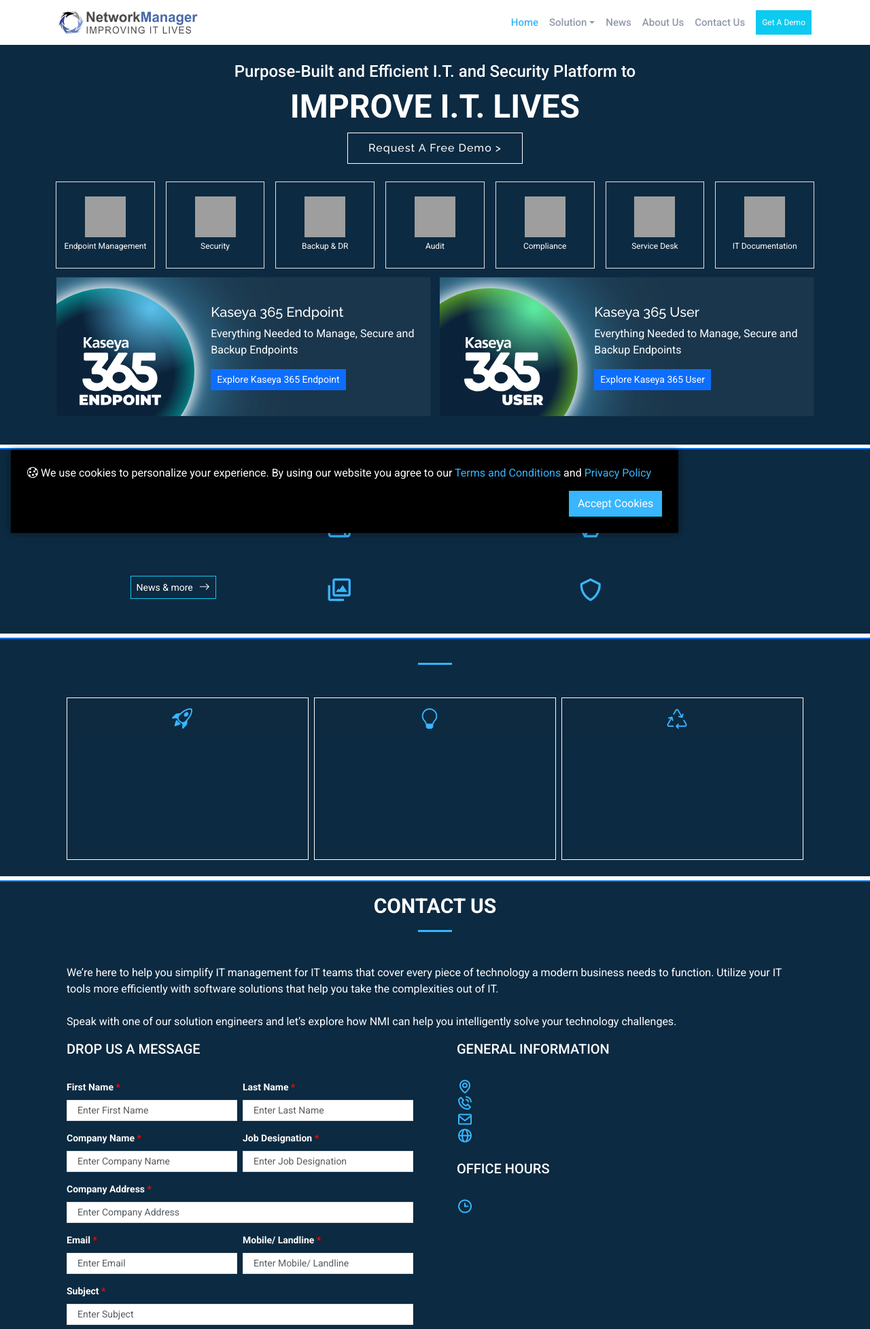
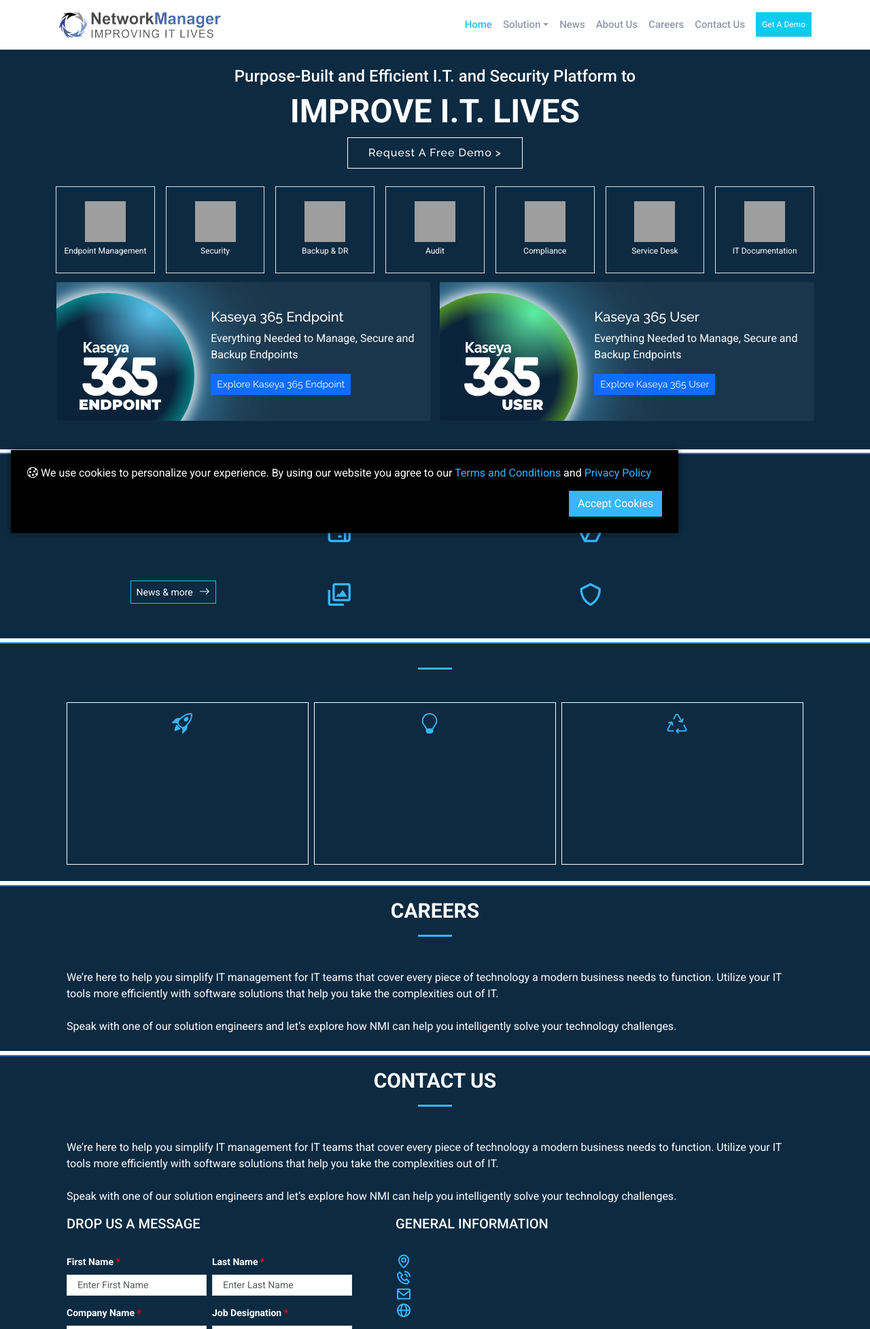
Before and after one commit to Jtomasnmi/website_NMIPH, a PHP site: page / in a window 1280 px wide. Shown: the top 1955 px of the page at 68% size. Run offline with PHP 8.4, Linux system fonts and the light colour scheme; data that the repository does not hold is empty; some libraries are stand-ins or nearby versions; grey boxes are pictures that could not be loaded.

Commit message:
minimal changes

```diff
--- a/assets/js/nmi-component-helper.js
+++ b/assets/js/nmi-component-helper.js
@@ -1,21 +1,28 @@
-let componentFunction = function(){
-
+let componentFunction = (function () {
   const k365Card = (title, desc, pro, qck) => {
     return $(
       '<div class="card onboarding-card mb-2">' +
         '<div class="card-body d-grid align-items-center gap-2">' +
         '<div class="d-flex justify-content-between">' +
-                        '<h5 class="fw-bold">'+ title +'</h5>' +
-                        '<span class="d-inline-block" tabindex="0" data-bs-toggle="tooltip" data-bs-placement="right" data-bs-title="'+ desc +'">' +
+        '<h5 class="fw-bold">' +
+        title +
+        "</h5>" +
+        '<span class="d-inline-block" tabindex="0" data-bs-toggle="tooltip" data-bs-placement="right" data-bs-title="' +
+        desc +
+        '">' +
         '<i class="bi bi-question-circle txt-blue"></i>' +
-                        '</span>' +
-                    '</div>' +
+        "</span>" +
+        "</div>" +
         '<div class="d-flex justify-content-between align-items-center">' +
-                        '<p class="txt-blue">Quickstart <span class="text-white fw-bold">'+ pro +'</span></p>' +
-                        '<p class="txt-blue">PRO <span class="text-white fw-bold">'+ qck +'</span></p>' +
-                    '</div>' +
-                '</div>' +
-            '</div>'
+        '<p class="txt-blue">Quickstart <span class="text-white fw-bold">' +
+        pro +
+        "</span></p>" +
+        '<p class="txt-blue">PRO <span class="text-white fw-bold">' +
+        qck +
+        "</span></p>" +
+        "</div>" +
+        "</div>" +
+        "</div>"
     );
   };
 
@@ -23,27 +30,43 @@
     return $(
       '<div class="card w-100">' +
         '<div class="card-header">' +
-                    '<h5 class="text-center ' + selector + '">' + title + '</h5>' +
-                '</div>' +
+        '<h5 class="text-center ' +
+        selector +
+        '">' +
+        title +
+        "</h5>" +
+        "</div>" +
         '<div class="card-body">' +
-                    '<p>' + desc + '</p>' +
-                '</div>' +
+        "<p>" +
+        desc +
+        "</p>" +
+        "</div>" +
         '<div class="card-footer"></div>' +
-            '</div>'
+        "</div>"
     );
   };
 
-    const solutionVideo = (source, title, description, txtSelector, thumb ) => {
+  const solutionVideo = (source, title, description, txtSelector, thumb) => {
     return $(
       '<div class="embed-responsive embed-responsive-21by9">' +
-                '<video class="embed-responsive-item w-100" height="300" poster="' + thumb + '"controls>' +
-                    '<source src="' + source + '"type="video/mp4">' +
-                '</video>' +
-            '</div>' +
+        '<video class="embed-responsive-item w-100" height="300" poster="' +
+        thumb +
+        '"controls>' +
+        '<source src="' +
+        source +
+        '"type="video/mp4">' +
+        "</video>" +
+        "</div>" +
         '<div class="mx-0 mx-md-3">' +
-                '<h4 class="fw-bold ' + txtSelector + '">' + title + '</h4>' +
-                '<p>' + description + '</p>' +
-            '</div>'
+        '<h4 class="fw-bold ' +
+        txtSelector +
+        '">' +
+        title +
+        "</h4>" +
+        "<p>" +
+        description +
+        "</p>" +
+        "</div>"
     );
   };
 
@@ -52,26 +75,42 @@
       '<div class="card">' +
         '<div class="card-body">' +
         '<div class="d-block d-lg-flex align-items-center gap-4">' +
-                        '<div id="'+logoSelector+'" class="d-none d-lg-block banner-color"></div>' +
+        '<div id="' +
+        logoSelector +
+        '" class="d-none d-lg-block banner-color"></div>' +
         '<div class="">' +
-                            '<h5 class="raleway-font">' + title + '</h5>'+
-                            '<p>' + desc + '</p>'+
-                            '<button class="btn btn-primary btn-sm k365-banner-modals" data-bs-toggle="modal" data-bs-target="#'+targetModal+'">' + btnLabel + '</button>' +
-                        '</div>' +
-                    '</div>' +
-                '</div>' +
-            '</div>'
+        '<h5 class="raleway-font">' +
+        title +
+        "</h5>" +
+        "<p>" +
+        desc +
+        "</p>" +
+        '<button class="btn btn-primary btn-sm k365-banner-modals raleway-font" data-bs-toggle="modal" data-bs-target="#' +
+        targetModal +
+        '">' +
+        btnLabel +
+        "</button>" +
+        "</div>" +
+        "</div>" +
+        "</div>" +
+        "</div>"
     );
   };
 
   const solutionsBanner = (img, targetModal, label) => {
-        return  $(
+    return $(
       '<div class="col">' +
         '<div class="zoom border solution-card">' +
-                    '<img src='+ img +' width="60rem" height="60rem"/>' +
-                    '<label><a class="solutions-div-two" data-bs-toggle="modal" data-bs-target="'+ targetModal +'">' + label +'</a></label>' +
-                '</div>' +
-            '</div>'
+        "<img src=" +
+        img +
+        ' width="60rem" height="60rem"/>' +
+        '<label><a class="solutions-div-two" data-bs-toggle="modal" data-bs-target="' +
+        targetModal +
+        '">' +
+        label +
+        "</a></label>" +
+        "</div>" +
+        "</div>"
     );
   };
 
@@ -80,6 +119,6 @@
     solutionCard: solutionCard,
     solutionVideo: solutionVideo,
     k365BannerCard: k365BannerCard,
-        solutionsBanner: solutionsBanner
-    }
-}()
+    solutionsBanner: solutionsBanner,
+  };
+})();
--- a/forms/header.php
+++ b/forms/header.php
@@ -142,6 +142,7 @@
                         </li>
                         <li class="nav-link-style"><a class="scrollto" href="#news">News</a></li>
                         <li class="nav-link-style"><a class="scrollto" href="#about-us">About Us</a></li>
+                        <li class="nav-link-style"><a class="scrollto" href="#careers">Careers</a></li>
                         <li class="nav-link-style"><a class="scrollto" href="#contact">Contact Us</a></li>
                     </ul>
                 </nav>
@@ -168,14 +169,6 @@
                     <li class="d-flex align-items-center gap-3 hover-sm-nav" id="mobileTab">
                         <i class="bi bi-house-fill fs-4 sm-nav-icon"></i>
                         <a class=" scrollto fs-6 fw-medium sm-nav-icon"  href="#hero">Home</a>
-                    </li>
-                    <li class="d-flex align-items-center gap-3 hover-sm-nav" id="mobileTab">
-                        <i class="bi bi-megaphone-fill fs-4 sm-nav-icon"></i>
-                        <a class=" scrollto fs-6 fw-medium sm-nav-icon" href="#news">News</a>
-                    </li>
-                    <li class="d-flex align-items-center gap-3 hover-sm-nav" id="mobileTab">
-                        <i class="bi bi-building-fill fs-4 sm-nav-icon"></i>
-                        <a class=" scrollto fs-6 fw-medium sm-nav-icon" href="#about-us">About Us</a>
                     </li>
                     <li class="d-flex align-items-center justify-content-between hover-sm-nav" data-bs-toggle="collapse" data-bs-target="#collapseExample" aria-expanded="false">
                         <div class="d-flex align-items-center gap-3">
@@ -222,6 +215,18 @@
                         </div>
                     </div>
                     <li class="d-flex align-items-center gap-3 hover-sm-nav" id="mobileTab">
+                        <i class="bi bi-megaphone-fill fs-4 sm-nav-icon"></i>
+                        <a class=" scrollto fs-6 fw-medium sm-nav-icon" href="#news">News</a>
+                    </li>
+                    <li class="d-flex align-items-center gap-3 hover-sm-nav" id="mobileTab">
+                        <i class="bi bi-building-fill fs-4 sm-nav-icon"></i>
+                        <a class=" scrollto fs-6 fw-medium sm-nav-icon" href="#about-us">About Us</a>
+                    </li>
+                    <li class="d-flex align-items-center gap-3 hover-sm-nav" id="mobileTab">
+                        <i class="bi bi-suitcase-lg-fill fs-4 sm-nav-icon"></i>
+                        <a class=" scrollto fs-6 fw-medium sm-nav-icon" href="#careers">Careers</a>
+                    </li>
+                    <li class="d-flex align-items-center gap-3 hover-sm-nav" id="mobileTab">
                         <i class="bi bi-chat-dots-fill fs-4 sm-nav-icon"></i>
                         <a class=" scrollto fs-6 fw-medium sm-nav-icon" href="#contact">Contact Us</a>
                     </li>
@@ -233,3 +238,11 @@
     </div>
     ';
 ?>
+<!-- lg-nav -->
+<!-- <li class="nav-link-style"><a class="scrollto" href="#careers">Careers</a></li> -->
+
+<!-- sm nav -->
+<!-- <li class="d-flex align-items-center gap-3 hover-sm-nav" id="mobileTab">
+    <i class="bi bi-suitcase-lg-fill fs-4 sm-nav-icon"></i>
+    <a class=" scrollto fs-6 fw-medium sm-nav-icon" href="#careers">Careers</a>
+</li> -->
--- /dev/null
+++ b/forms/main/careers.php
@@ -0,0 +1,12 @@
+<?php
+    echo
+    '<section id="careers" class="contact section-bg">
+        <div class="container" data-aos="fade-up">
+            <div class="section-title">
+                <h2>Careers</h2>
+                <p>We’re here to help you simplify IT management for IT teams that cover every piece of technology a modern business needs to function. Utilize your IT tools more efficiently with software solutions that help you take the complexities out of IT.
+                <br><br>Speak with one of our solution engineers and let’s explore how NMI can help you intelligently solve your technology challenges.</p>
+            </div>
+        </div>
+</section>';
+?>
--- a/forms/main/contact.php
+++ b/forms/main/contact.php
@@ -86,9 +86,11 @@
                                 <p name="c-OfficeHours"> </p>
                             </div>
                         </div>
+                        <iframe src="https://www.google.com/maps/embed?pb=!1m18!1m12!1m3!1d3861.828588472357!2d121.01503087407949!3d14.551792878271815!2m3!1f0!2f0!3f0!3m2!1i1024!2i768!4f13.1!3m3!1m2!1s0x3397c9119dee9981%3A0x9a1a4d1e85bf66db!2sNM%20Network%20Manager%20Sales%2C%20Inc.!5e0!3m2!1sen!2sph!4v1741329841058!5m2!1sen!2sph" width="600" height="329" style="border:0;" allowfullscreen="" loading="lazy" referrerpolicy="no-referrer-when-downgrade"></iframe>
                     </form>
                 </div>
             </div>
         </div>
+
 </section>';
 ?>
--- a/index.php
+++ b/index.php
@@ -42,6 +42,8 @@
       <?php include 'forms/main/news.php';?>
     <!-- ======= Profile Section ======= -->
       <?php include 'forms/main/profile.php';?>
+    <!-- ======= Careers Section ======= -->
+      <?php include 'forms/main/careers.php';?>
     <!-- ======= Contact Section ======= -->
       <?php include 'forms/main/contact.php';?>
     <!-- ======= Cookies ======= -->
--- a/modals/_k365-content.html
+++ b/modals/_k365-content.html
@@ -15,7 +15,7 @@
                                 <p class="lead text-white">
                                 Kaseya 365 provides seamless access to functions in Endpoint Management, Security, and Backup. These solutions are joined under one subscription, effortlessly integrated, and live within the unified interface experience of IT Complete.
                                 </p>
-                                <a href="/request-kaseya-365-demo/" class="btn btn-warning btn-sm">Request a Kaseya 365 Endpoint Demo</a>
+                                <a href="/request-kaseya-365-demo/" class="btn btn-warning btn-sm rounded-0 raleway-font">Request a Kaseya 365 Endpoint Demo</a>
                             </div>
                             <div class="order-1 order-lg-2 aos-animate d-flex justify-content-center p-2" data-aos="fade-up" data-aos-delay="200">
                                 <img src="assets/img/nmi-k-365/k365-logo-white.png" class="img-fluid"/>
--- a/modals/_k365-user.html
+++ b/modals/_k365-user.html
@@ -15,7 +15,7 @@
                                 <p class="lead text-white">
                                     Security goes beyond the keyboard. With Kaseya 365 User, you protect users not just from cyber threats, but also through education and proactive monitoring of dark web and phishing attacks.
                                 </p>
-                                <a href="/request-kaseya-365-demo/" class="btn btn-warning btn-sm">Request a Kaseya 365 User Demo</a>
+                                <a href="/request-kaseya-365-demo/" class="btn btn-warning btn-sm rounded-0 raleway-font">Request a Kaseya 365 User Demo</a>
                             </div>
                             <div class="order-1 order-lg-2 aos-animate d-flex justify-content-center" data-aos="fade-up" data-aos-delay="200">
                                 <img src="assets/img/nmi-k-365/k365-user.png" class="img-fluid"/>
--- a/modals/_rmm-endpoint.html
+++ b/modals/_rmm-endpoint.html
@@ -48,6 +48,7 @@
               </div>
             </div>
               <section id="tab-selector"></section>
+
           </div>
       </div>
   </div>
```
Also changed, not shown: assets/img/logo-1.png. Lines whose indentation alone changed are shown as unchanged.
